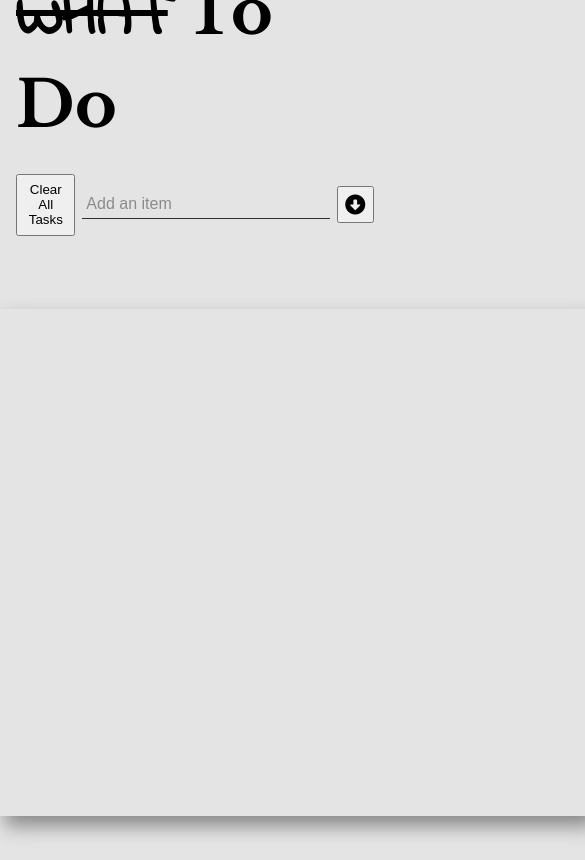
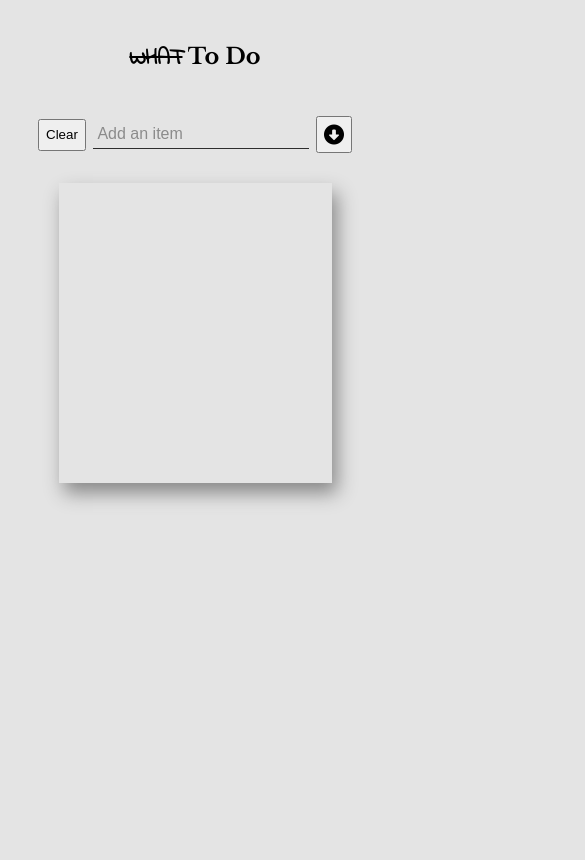
Before and after one commit to GenaAiv/to-do, a website built with webpack: page src/index.html in a window 390 px wide. Shown: the whole page, 585 px wide, since content can reach past the window. Built offline with nearby package versions, Linux system fonts and the light colour scheme; files whose address does not match are found by name.

Commit message:
OK for Mobile

```diff
--- a/src/index.html
+++ b/src/index.html
@@ -13,7 +13,7 @@
 			src="https://kit.fontawesome.com/e06f6437f6.js"
 			crossorigin="anonymous"
 		></script>
-		<script defer src="./js/todo.js"></script>
+		<script defer src="./todo.js"></script>
 	</head>
 
 	<body>
@@ -21,7 +21,7 @@
 			<h1><span id="line">WHAT</span> To Do</h1>
 		</header>
 		<div class="content">
-			<button class="clear">Clear All Tasks</button>
+			<button class="clear">Clear</button>
 			<input
 				type="text"
 				class="todo-input"
--- a/src/todo.css
+++ b/src/todo.css
@@ -111,3 +111,39 @@ i:hover {
 #line {
 	text-decoration: line-through;
 }
+
+@media screen and (max-width: 780px) {
+	header {
+		font-size: 70%;
+	}
+	.content {
+		width: 30vw;
+		height: 30%;
+		margin: auto;
+	}
+	.clear .todo-button {
+		margin: 5px;
+		font-size: 9px;
+		padding: 7px;
+	}
+	.content-window {
+		width: 70%;
+		height: 300px;
+		margin: auto;
+		margin-top: 30px;
+		padding: 10px;
+	}
+	.todoItem {
+		max-width: 18rem;
+	}
+}
+
+@media screen and (max-width: 420px) {
+	.content-window {
+		text-align: center;
+		font-size: 60%;
+	}
+	.todoItem {
+		max-width: 12rem;
+	}
+}
```
